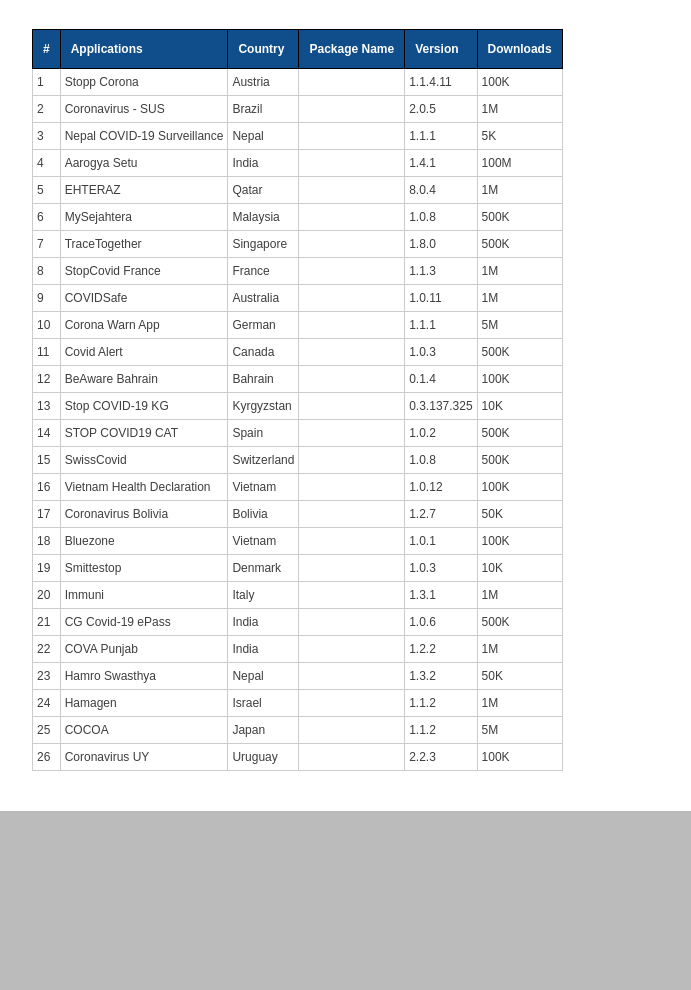
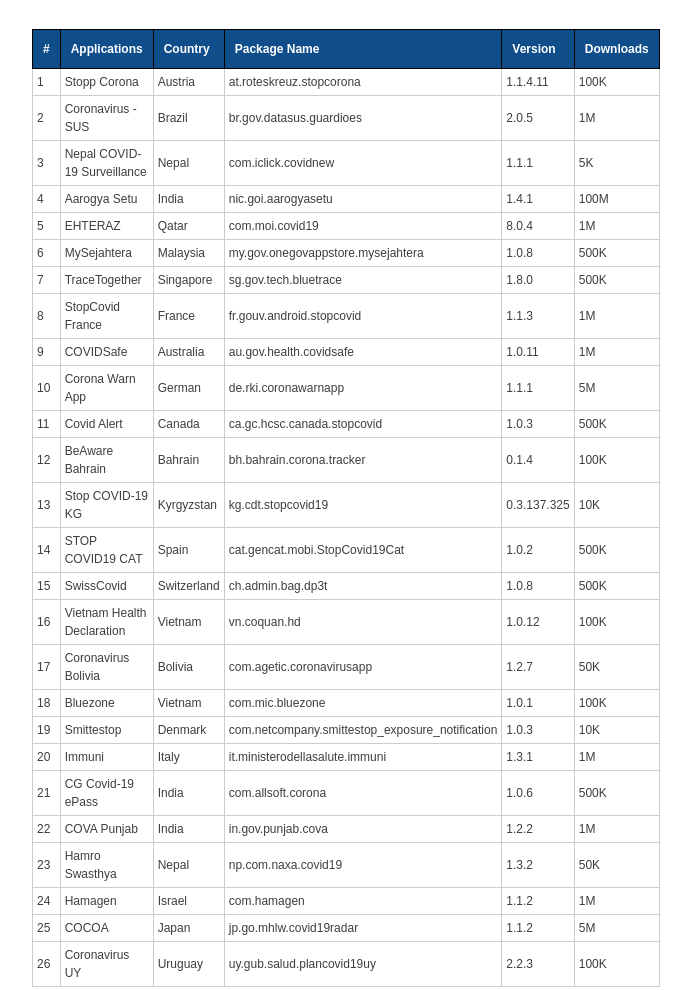
Before and after one commit to covid-guardian/covid-guardian.github.io, a plain HTML site: page security.html in a window 1280 px wide. Shown: the part 594-1584 px from the top of the page, without its empty margins (462-1153 px from the left). Before the commit the page ends 1405 px from the top, so only its background shows below. Drawn offline with Linux system fonts and the light colour scheme; a web font is replaced by a local one.

Commit message:
Update security.html

```diff
--- a/security.html
+++ b/security.html
@@ -77,32 +77,32 @@
                 </style>
                     <table class="tableizer-table">
                     <thead><tr class="tableizer-firstrow"><th>#</th><th>Applications </th><th>Country</th><th>Package Name</th><th>Version</th><th>Downloads</th></tr></thead><tbody>
-                    <tr><td>1</td><td>Stopp Corona</td><td>Austria</td><td></td><td>1.1.4.11</td><td>100K</td></tr>
-                    <tr><td>2</td><td>Coronavirus - SUS</td><td>Brazil</td><td></td><td>2.0.5</td><td>1M</td></tr>
-                    <tr><td>3</td><td>Nepal COVID-19 Surveillance</td><td>Nepal</td><td></td><td>1.1.1</td><td>5K</td></tr>
-                    <tr><td>4</td><td>Aarogya Setu</td><td>India</td><td></td><td>1.4.1</td><td>100M</td></tr>
-                    <tr><td>5</td><td>EHTERAZ</td><td>Qatar</td><td></td><td>8.0.4</td><td>1M</td></tr>
-                    <tr><td>6</td><td>MySejahtera</td><td>Malaysia</td><td></td><td>1.0.8</td><td>500K</td></tr>
-                    <tr><td>7</td><td>TraceTogether</td><td>Singapore</td><td></td><td>1.8.0</td><td>500K</td></tr>
-                    <tr><td>8</td><td>StopCovid France</td><td>France</td><td></td><td>1.1.3</td><td>1M</td></tr>
-                    <tr><td>9</td><td>COVIDSafe</td><td>Australia</td><td></td><td>1.0.11</td><td>1M</td></tr>
-                    <tr><td>10</td><td>Corona Warn App</td><td>German</td><td></td><td>1.1.1</td><td>5M</td></tr>
-                    <tr><td>11</td><td>Covid Alert</td><td>Canada</td><td></td><td>1.0.3</td><td>500K</td></tr>
-                    <tr><td>12</td><td>BeAware Bahrain</td><td>Bahrain</td><td></td><td>0.1.4</td><td>100K</td></tr>
-                    <tr><td>13</td><td>Stop COVID-19 KG</td><td>Kyrgyzstan</td><td></td><td>0.3.137.325</td><td>10K</td></tr>
-                    <tr><td>14</td><td>STOP COVID19 CAT </td><td>Spain</td><td></td><td>1.0.2</td><td>500K</td></tr>
-                    <tr><td>15</td><td>SwissCovid</td><td>Switzerland</td><td></td><td>1.0.8</td><td>500K</td></tr>
-                    <tr><td>16</td><td>Vietnam Health Declaration</td><td>Vietnam</td><td></td><td>1.0.12</td><td>100K</td></tr>
-                    <tr><td>17</td><td>Coronavirus Bolivia</td><td>Bolivia</td><td></td><td>1.2.7</td><td>50K</td></tr>
-                    <tr><td>18</td><td>Bluezone</td><td>Vietnam</td><td></td><td>1.0.1</td><td>100K</td></tr>
-                    <tr><td>19</td><td>Smittestop</td><td>Denmark</td><td></td><td>1.0.3</td><td>10K</td></tr>
-                    <tr><td>20</td><td>Immuni</td><td>Italy</td><td></td><td>1.3.1</td><td>1M</td></tr>
-                    <tr><td>21</td><td>CG Covid-19 ePass</td><td>India</td><td></td><td>1.0.6</td><td>500K</td></tr>
-                    <tr><td>22</td><td>COVA Punjab</td><td>India</td><td></td><td>1.2.2</td><td>1M</td></tr>
-                    <tr><td>23</td><td>Hamro Swasthya</td><td>Nepal</td><td></td><td>1.3.2</td><td>50K</td></tr>
-                    <tr><td>24</td><td>Hamagen</td><td>Israel</td><td></td><td>1.1.2</td><td>1M</td></tr>
-                    <tr><td>25</td><td>COCOA</td><td>Japan</td><td></td><td>1.1.2</td><td>5M</td></tr>
-                    <tr><td>26</td><td>Coronavirus UY</td><td>Uruguay</td><td></td><td>2.2.3</td><td>100K</td></tr>
+                    <tr><td>1</td><td>Stopp Corona</td><td>Austria</td><td>at.roteskreuz.stopcorona</td><td>1.1.4.11</td><td>100K</td></tr>
+                    <tr><td>2</td><td>Coronavirus - SUS</td><td>Brazil</td><td>br.gov.datasus.guardioes</td><td>2.0.5</td><td>1M</td></tr>
+                    <tr><td>3</td><td>Nepal COVID-19 Surveillance</td><td>Nepal</td><td>com.iclick.covidnew</td><td>1.1.1</td><td>5K</td></tr>
+                    <tr><td>4</td><td>Aarogya Setu</td><td>India</td><td>nic.goi.aarogyasetu</td><td>1.4.1</td><td>100M</td></tr>
+                    <tr><td>5</td><td>EHTERAZ</td><td>Qatar</td><td>com.moi.covid19</td><td>8.0.4</td><td>1M</td></tr>
+                    <tr><td>6</td><td>MySejahtera</td><td>Malaysia</td><td>my.gov.onegovappstore.mysejahtera</td><td>1.0.8</td><td>500K</td></tr>
+                    <tr><td>7</td><td>TraceTogether</td><td>Singapore</td><td>sg.gov.tech.bluetrace</td><td>1.8.0</td><td>500K</td></tr>
+                    <tr><td>8</td><td>StopCovid France</td><td>France</td><td>fr.gouv.android.stopcovid</td><td>1.1.3</td><td>1M</td></tr>
+                    <tr><td>9</td><td>COVIDSafe</td><td>Australia</td><td>au.gov.health.covidsafe</td><td>1.0.11</td><td>1M</td></tr>
+                    <tr><td>10</td><td>Corona Warn App</td><td>German</td><td>de.rki.coronawarnapp</td><td>1.1.1</td><td>5M</td></tr>
+                    <tr><td>11</td><td>Covid Alert</td><td>Canada</td><td>ca.gc.hcsc.canada.stopcovid</td><td>1.0.3</td><td>500K</td></tr>
+                    <tr><td>12</td><td>BeAware Bahrain</td><td>Bahrain</td><td>bh.bahrain.corona.tracker</td><td>0.1.4</td><td>100K</td></tr>
+                    <tr><td>13</td><td>Stop COVID-19 KG</td><td>Kyrgyzstan</td><td>kg.cdt.stopcovid19</td><td>0.3.137.325</td><td>10K</td></tr>
+                    <tr><td>14</td><td>STOP COVID19 CAT </td><td>Spain</td><td>cat.gencat.mobi.StopCovid19Cat</td><td>1.0.2</td><td>500K</td></tr>
+                    <tr><td>15</td><td>SwissCovid</td><td>Switzerland</td><td>ch.admin.bag.dp3t</td><td>1.0.8</td><td>500K</td></tr>
+                    <tr><td>16</td><td>Vietnam Health Declaration</td><td>Vietnam</td><td>vn.coquan.hd</td><td>1.0.12</td><td>100K</td></tr>
+                    <tr><td>17</td><td>Coronavirus Bolivia</td><td>Bolivia</td><td>com.agetic.coronavirusapp</td><td>1.2.7</td><td>50K</td></tr>
+                    <tr><td>18</td><td>Bluezone</td><td>Vietnam</td><td>com.mic.bluezone</td><td>1.0.1</td><td>100K</td></tr>
+                    <tr><td>19</td><td>Smittestop</td><td>Denmark</td><td>com.netcompany.smittestop_exposure_notification</td><td>1.0.3</td><td>10K</td></tr>
+                    <tr><td>20</td><td>Immuni</td><td>Italy</td><td>it.ministerodellasalute.immuni</td><td>1.3.1</td><td>1M</td></tr>
+                    <tr><td>21</td><td>CG Covid-19 ePass</td><td>India</td><td>com.allsoft.corona</td><td>1.0.6</td><td>500K</td></tr>
+                    <tr><td>22</td><td>COVA Punjab</td><td>India</td><td>in.gov.punjab.cova</td><td>1.2.2</td><td>1M</td></tr>
+                    <tr><td>23</td><td>Hamro Swasthya</td><td>Nepal</td><td>np.com.naxa.covid19</td><td>1.3.2</td><td>50K</td></tr>
+                    <tr><td>24</td><td>Hamagen</td><td>Israel</td><td>com.hamagen</td><td>1.1.2</td><td>1M</td></tr>
+                    <tr><td>25</td><td>COCOA</td><td>Japan</td><td>jp.go.mhlw.covid19radar</td><td>1.1.2</td><td>5M</td></tr>
+                    <tr><td>26</td><td>Coronavirus UY</td><td>Uruguay</td><td>uy.gub.salud.plancovid19uy</td><td>2.2.3</td><td>100K</td></tr>
                 </tbody></table>
                 <!-- <h3 id="threats">Potential Security & Privacy Threats</h3>
                 <h5 id="attack_server">Linkage Attack by Server</h5>
```
